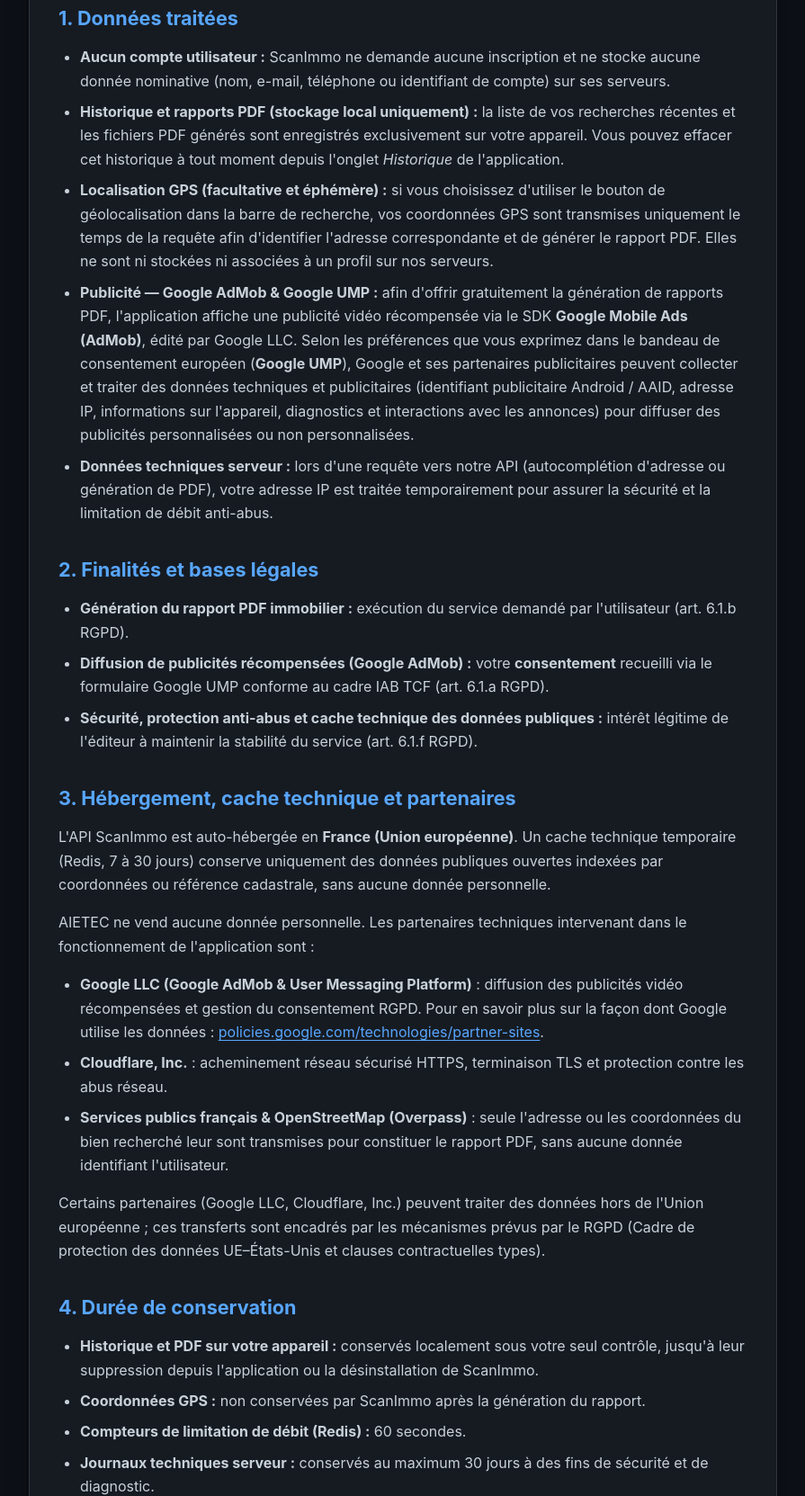
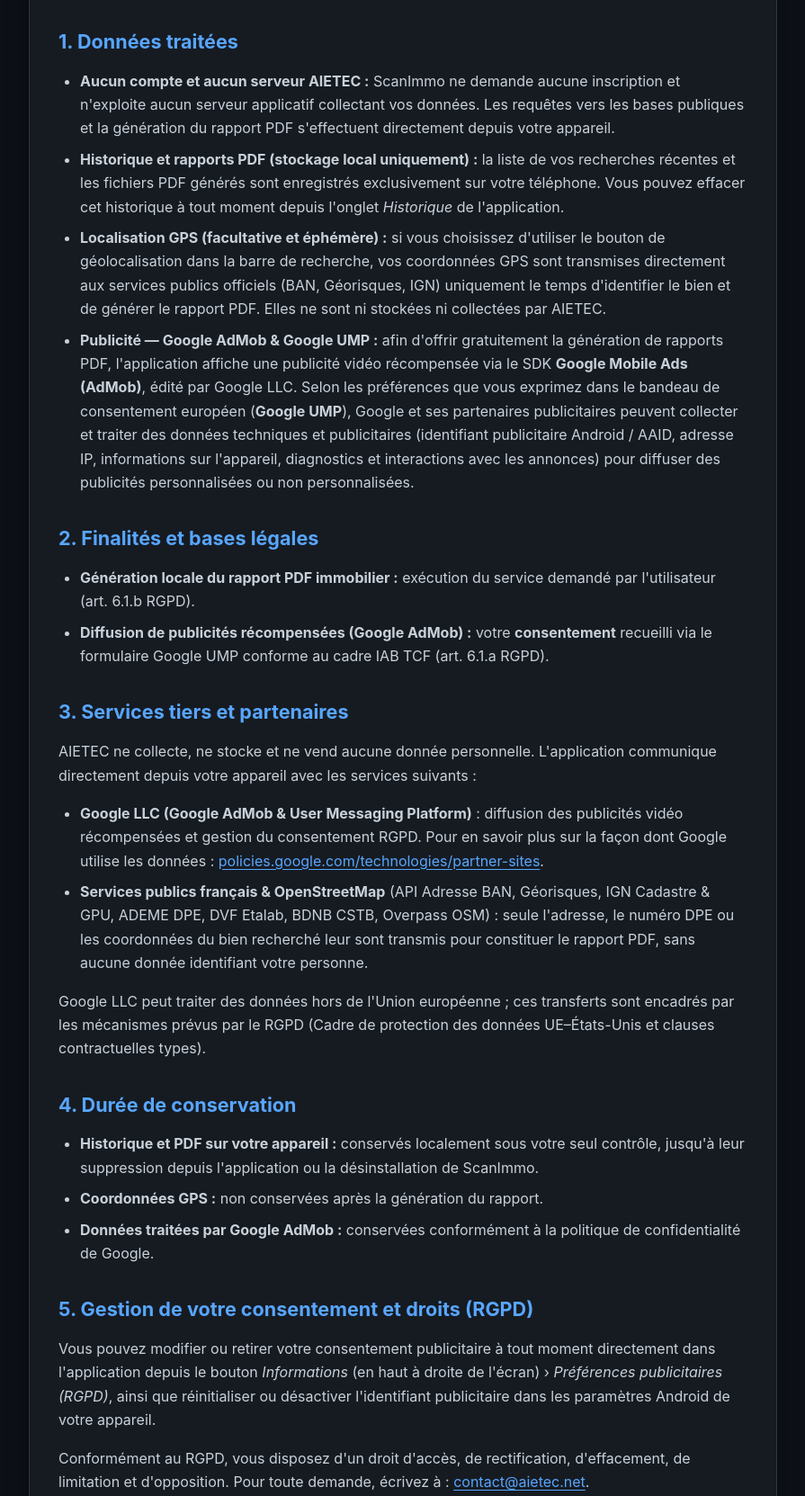
Before and after one commit to aietec/legal-pages, a plain HTML site: page scanimmo/privacy.html in a window 1280 px wide. Shown: the part 553-2216 px from the top of the page at 90% size, without its empty margins (192-1087 px from the left). Drawn offline with Linux system fonts and the light colour scheme.

Commit message:
scanimmo: update privacy.html and terms.html for 100% serverless on-device architecture

```diff
--- a/scanimmo/privacy.html
+++ b/scanimmo/privacy.html
@@ -19,60 +19,54 @@
   <main>
     <article>
       <h1>Politique de confidentialité</h1>
-      <p class="updated">Service : ScanImmo (Android) &bull; Mis à jour : 21 novembre 2026</p>
+      <p class="updated">Service : ScanImmo (Android) &bull; Mis à jour : 22 novembre 2026</p>
 
       <p>La présente politique explique comment <strong>AIETEC</strong> protège votre vie privée lors de l'utilisation de l'application mobile gratuite <strong>ScanImmo</strong>, conformément au Règlement Général sur la Protection des Données (RGPD).</p>
 
       <div class="highlight-box">
-        <strong>En résumé :</strong> ScanImmo fonctionne <strong>sans création de compte</strong>. Aucun e-mail, nom ni mot de passe n'est collecté. Votre historique et vos rapports PDF restent stockés uniquement sur votre appareil. L'application est financée par la publicité via Google AdMob avec recueil de votre consentement (Google UMP).
+        <strong>En résumé :</strong> ScanImmo fonctionne <strong>sans création de compte et sans serveur AIETEC</strong>. Aucune donnée personnelle (nom, e-mail, mot de passe, historique) n'est collectée ni stockée par AIETEC. Votre historique et vos rapports PDF restent exclusivement sur votre appareil. L'application est financée par la publicité via Google AdMob avec recueil de votre consentement (Google UMP).
       </div>
 
       <section>
         <h2>1. Données traitées</h2>
         <ul>
-          <li><strong>Aucun compte utilisateur :</strong> ScanImmo ne demande aucune inscription et ne stocke aucune donnée nominative (nom, e-mail, téléphone ou identifiant de compte) sur ses serveurs.</li>
-          <li><strong>Historique et rapports PDF (stockage local uniquement) :</strong> la liste de vos recherches récentes et les fichiers PDF générés sont enregistrés exclusivement sur votre appareil. Vous pouvez effacer cet historique à tout moment depuis l'onglet <em>Historique</em> de l'application.</li>
-          <li><strong>Localisation GPS (facultative et éphémère) :</strong> si vous choisissez d'utiliser le bouton de géolocalisation dans la barre de recherche, vos coordonnées GPS sont transmises uniquement le temps de la requête afin d'identifier l'adresse correspondante et de générer le rapport PDF. Elles ne sont ni stockées ni associées à un profil sur nos serveurs.</li>
+          <li><strong>Aucun compte et aucun serveur AIETEC :</strong> ScanImmo ne demande aucune inscription et n'exploite aucun serveur applicatif collectant vos données. Les requêtes vers les bases publiques et la génération du rapport PDF s'effectuent directement depuis votre appareil.</li>
+          <li><strong>Historique et rapports PDF (stockage local uniquement) :</strong> la liste de vos recherches récentes et les fichiers PDF générés sont enregistrés exclusivement sur votre téléphone. Vous pouvez effacer cet historique à tout moment depuis l'onglet <em>Historique</em> de l'application.</li>
+          <li><strong>Localisation GPS (facultative et éphémère) :</strong> si vous choisissez d'utiliser le bouton de géolocalisation dans la barre de recherche, vos coordonnées GPS sont transmises directement aux services publics officiels (BAN, Géorisques, IGN) uniquement le temps d'identifier le bien et de générer le rapport PDF. Elles ne sont ni stockées ni collectées par AIETEC.</li>
           <li><strong>Publicité — Google AdMob &amp; Google UMP :</strong> afin d'offrir gratuitement la génération de rapports PDF, l'application affiche une publicité vidéo récompensée via le SDK <strong>Google Mobile Ads (AdMob)</strong>, édité par Google LLC. Selon les préférences que vous exprimez dans le bandeau de consentement européen (<strong>Google UMP</strong>), Google et ses partenaires publicitaires peuvent collecter et traiter des données techniques et publicitaires (identifiant publicitaire Android / AAID, adresse IP, informations sur l'appareil, diagnostics et interactions avec les annonces) pour diffuser des publicités personnalisées ou non personnalisées.</li>
-          <li><strong>Données techniques serveur :</strong> lors d'une requête vers notre API (autocomplétion d'adresse ou génération de PDF), votre adresse IP est traitée temporairement pour assurer la sécurité et la limitation de débit anti-abus.</li>
         </ul>
       </section>
 
       <section>
         <h2>2. Finalités et bases légales</h2>
         <ul>
-          <li><strong>Génération du rapport PDF immobilier :</strong> exécution du service demandé par l'utilisateur (art. 6.1.b RGPD).</li>
+          <li><strong>Génération locale du rapport PDF immobilier :</strong> exécution du service demandé par l'utilisateur (art. 6.1.b RGPD).</li>
           <li><strong>Diffusion de publicités récompensées (Google AdMob) :</strong> votre <strong>consentement</strong> recueilli via le formulaire Google UMP conforme au cadre IAB TCF (art. 6.1.a RGPD).</li>
-          <li><strong>Sécurité, protection anti-abus et cache technique des données publiques :</strong> intérêt légitime de l'éditeur à maintenir la stabilité du service (art. 6.1.f RGPD).</li>
         </ul>
       </section>
 
       <section>
-        <h2>3. Hébergement, cache technique et partenaires</h2>
-        <p>L'API ScanImmo est auto-hébergée en <strong>France (Union européenne)</strong>. Un cache technique temporaire (Redis, 7 à 30 jours) conserve uniquement des données publiques ouvertes indexées par coordonnées ou référence cadastrale, sans aucune donnée personnelle.</p>
-        <p>AIETEC ne vend aucune donnée personnelle. Les partenaires techniques intervenant dans le fonctionnement de l'application sont :</p>
+        <h2>3. Services tiers et partenaires</h2>
+        <p>AIETEC ne collecte, ne stocke et ne vend aucune donnée personnelle. L'application communique directement depuis votre appareil avec les services suivants :</p>
         <ul>
           <li><strong>Google LLC (Google AdMob &amp; User Messaging Platform)</strong> : diffusion des publicités vidéo récompensées et gestion du consentement RGPD. Pour en savoir plus sur la façon dont Google utilise les données : <a href="https://policies.google.com/technologies/partner-sites" target="_blank" rel="noopener">policies.google.com/technologies/partner-sites</a>.</li>
-          <li><strong>Cloudflare, Inc.</strong> : acheminement réseau sécurisé HTTPS, terminaison TLS et protection contre les abus réseau.</li>
-          <li><strong>Services publics français &amp; OpenStreetMap (Overpass)</strong> : seule l'adresse ou les coordonnées du bien recherché leur sont transmises pour constituer le rapport PDF, sans aucune donnée identifiant l'utilisateur.</li>
+          <li><strong>Services publics français &amp; OpenStreetMap</strong> (API Adresse BAN, Géorisques, IGN Cadastre &amp; GPU, ADEME DPE, DVF Etalab, BDNB CSTB, Overpass OSM) : seule l'adresse, le numéro DPE ou les coordonnées du bien recherché leur sont transmis pour constituer le rapport PDF, sans aucune donnée identifiant votre personne.</li>
         </ul>
-        <p>Certains partenaires (Google LLC, Cloudflare, Inc.) peuvent traiter des données hors de l'Union européenne ; ces transferts sont encadrés par les mécanismes prévus par le RGPD (Cadre de protection des données UE–États-Unis et clauses contractuelles types).</p>
+        <p>Google LLC peut traiter des données hors de l'Union européenne ; ces transferts sont encadrés par les mécanismes prévus par le RGPD (Cadre de protection des données UE–États-Unis et clauses contractuelles types).</p>
       </section>
 
       <section>
         <h2>4. Durée de conservation</h2>
         <ul>
           <li><strong>Historique et PDF sur votre appareil :</strong> conservés localement sous votre seul contrôle, jusqu'à leur suppression depuis l'application ou la désinstallation de ScanImmo.</li>
-          <li><strong>Coordonnées GPS :</strong> non conservées par ScanImmo après la génération du rapport.</li>
-          <li><strong>Compteurs de limitation de débit (Redis) :</strong> 60 secondes.</li>
-          <li><strong>Journaux techniques serveur :</strong> conservés au maximum 30 jours à des fins de sécurité et de diagnostic.</li>
+          <li><strong>Coordonnées GPS :</strong> non conservées après la génération du rapport.</li>
           <li><strong>Données traitées par Google AdMob :</strong> conservées conformément à la politique de confidentialité de Google.</li>
         </ul>
       </section>
 
       <section>
         <h2>5. Gestion de votre consentement et droits (RGPD)</h2>
-        <p>Vous pouvez modifier ou retirer votre consentement publicitaire à tout moment directement dans l'application en appuyant sur l'icône de confidentialité (en haut à droite de l'écran), ainsi que réinitialiser ou désactiver l'identifiant publicitaire dans les paramètres Android de votre appareil.</p>
+        <p>Vous pouvez modifier ou retirer votre consentement publicitaire à tout moment directement dans l'application depuis le bouton <em>Informations</em> (en haut à droite de l'écran) › <em>Préférences publicitaires (RGPD)</em>, ainsi que réinitialiser ou désactiver l'identifiant publicitaire dans les paramètres Android de votre appareil.</p>
         <p>Conformément au RGPD, vous disposez d'un droit d'accès, de rectification, d'effacement, de limitation et d'opposition. Pour toute demande, écrivez à : <a href="mailto:contact@aietec.net">contact@aietec.net</a>.</p>
         <p>Vous disposez également du droit d'introduire une réclamation auprès de la <strong>CNIL</strong> (<a href="https://www.cnil.fr" target="_blank" rel="noopener">www.cnil.fr</a>).</p>
       </section>
```
Also changed, not shown: scanimmo/terms.html (+1 -1 lines).
